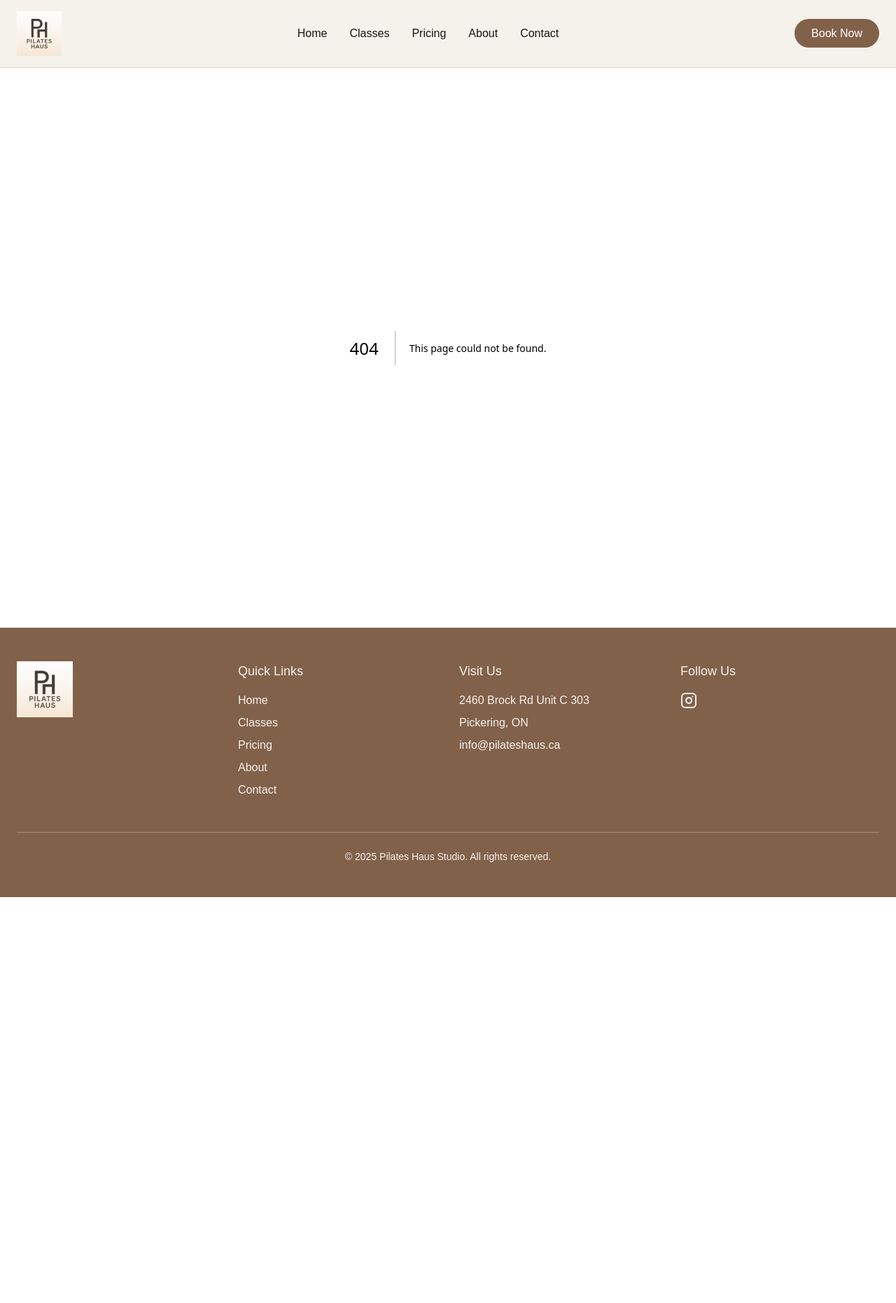
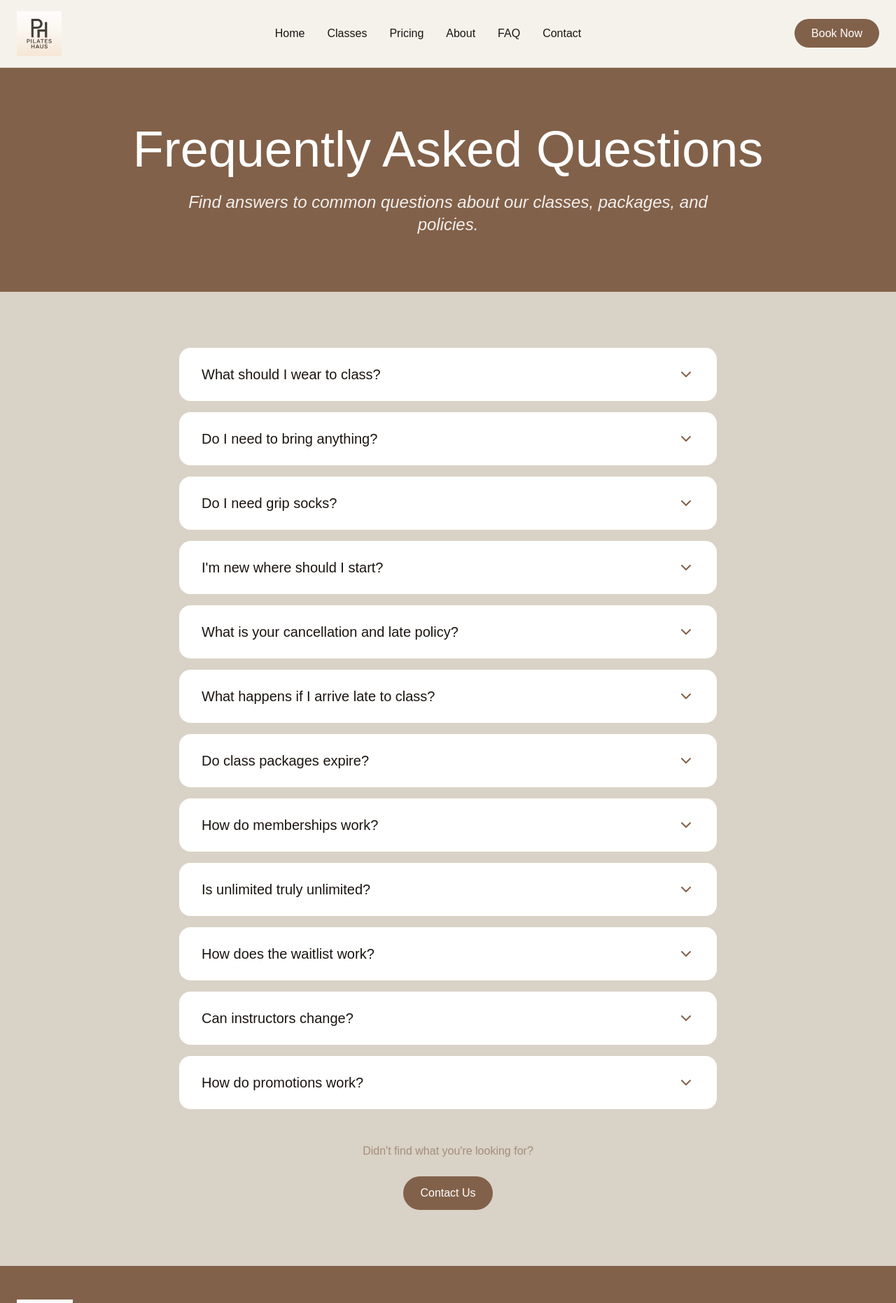
Before and after one commit to Joshuams128/PilatesHuas, a Next.js app: page /faq in a window 1280 px wide. Before the commit this address had no page. Shown: the top 1862 px of the page at 70% size. Before the commit the page ends 1282 px from the top, so only its background shows below. Built offline with nearby package versions, Linux system fonts and the light colour scheme.

Commit message:
faq updated

```diff
--- /dev/null
+++ b/src/app/faq/page.tsx
@@ -0,0 +1,131 @@
+"use client";
+
+import Link from "next/link";
+import { ChevronDown } from "lucide-react";
+import { useState } from "react";
+
+const faqs = [
+  {
+    question: "What should I wear to class?",
+    answer:
+      "Wear comfortable, form-fitting athletic wear. Grip socks are mandatory and available for purchase at the studio.",
+  },
+  {
+    question: "Do I need to bring anything?",
+    answer:
+      "Just yourself! We provide all equipment including reformers, mats, props, and water. Towels are available upon request.",
+  },
+  {
+    question: "Do I need grip socks?",
+    answer:
+      "Yes! Grip socks are required for all classes for safety and hygiene. If you don't have a pair, they're available for purchase at the studio.",
+  },
+  {
+    question: "I'm new where should I start?",
+    answer:
+      "We recommend starting with our Form & Align or Tone & Core classes, which are perfect for beginners. Our instructors will guide you through everything so you feel comfortable and confident from your very first class.",
+  },
+  {
+    question: "What is your cancellation and late policy?",
+    answer:
+      "We kindly ask that all classes be canceled or rescheduled at least 8 hours in advance. Late cancellations will result in the loss of a class credit, and no-shows will incur a $25 fee. We completely understand that things come up, but this policy allows us to offer spots to other clients and keep our schedule running smoothly.",
+  },
+  {
+    question: "What happens if I arrive late to class?",
+    answer:
+      "To maintain the flow and safety of class, we allow a short grace period for late arrivals. If you arrive more than a few minutes late, you may not be permitted to join, and the class will be considered a late cancel. We always recommend arriving 5–10 minutes early to get settled.",
+  },
+  {
+    question: "Do class packages expire?",
+    answer:
+      "Yes all class packages have an expiry date, which begins from your first booked class. We always recommend booking consistently to get the most out of your sessions.",
+  },
+  {
+    question: "How do memberships work?",
+    answer:
+      "Our memberships are auto-renewing and designed for consistency. A minimum of 15 days' written notice is required for any cancellations or changes prior to your next billing cycle.",
+  },
+  {
+    question: "Is unlimited truly unlimited?",
+    answer:
+      "Yes unlimited memberships allow you to take one class per day. This helps ensure fair access for all members while keeping class sizes balanced.",
+  },
+  {
+    question: "How does the waitlist work?",
+    answer:
+      "If a class is full, clients can join the waitlist. If a spot becomes available, they'll be automatically added and notified. Standard cancellation policies still apply once they are added to the class.",
+  },
+  {
+    question: "Can instructors change?",
+    answer:
+      "While we do our best to keep the schedule consistent, instructors may occasionally change. All of our instructors are highly trained, and we encourage clients to experience different teaching styles.",
+  },
+  {
+    question: "How do promotions work?",
+    answer:
+      "Promotional packages are available for a limited time and cannot be combined with other offers unless stated. Promo codes can be entered at checkout on our booking platform.",
+  },
+];
+
+export default function FAQPage() {
+  const [openFaq, setOpenFaq] = useState<number | null>(null);
+
+  return (
+    <div className="w-full">
+      {/* Page Header */}
+      <section className="bg-[#82614A] py-20">
+        <div className="max-w-[1440px] mx-auto px-6 text-center">
+          <h1 className="font-heading font-light text-5xl md:text-7xl text-white mb-6">
+            Frequently Asked Questions
+          </h1>
+          <p className="font-heading text-xl md:text-2xl text-white/90 max-w-3xl mx-auto italic">
+            Find answers to common questions about our classes, packages, and policies.
+          </p>
+        </div>
+      </section>
+
+      {/* FAQ Section */}
+      <section className="py-20 bg-[#D9D2C6]">
+        <div className="max-w-[1440px] mx-auto px-6">
+          <div className="max-w-3xl mx-auto space-y-4">
+            {faqs.map((faq, index) => (
+              <div key={index} className="bg-white rounded-2xl overflow-hidden">
+                <button
+                  onClick={() => setOpenFaq(openFaq === index ? null : index)}
+                  className="w-full px-8 py-6 flex items-center justify-between text-left hover:bg-[#F5F2EC] transition"
+                >
+                  <span className="font-heading text-xl text-[#1A1410]">
+                    {faq.question}
+                  </span>
+                  <ChevronDown
+                    className={`w-6 h-6 text-[#82614A] transition-transform ${
+                      openFaq === index ? "rotate-180" : ""
+                    }`}
+                  />
+                </button>
+                {openFaq === index && (
+                  <div className="px-8 pb-6">
+                    <p className="font-heading text-[#1A1410] leading-relaxed">
+                      {faq.answer}
+                    </p>
+                  </div>
+                )}
+              </div>
+            ))}
+          </div>
+          <div className="text-center mt-12">
+            <p className="font-heading text-[#A48D78] mb-6">
+              Didn't find what you're looking for?
+            </p>
+            <Link
+              href="/contact"
+              className="inline-block px-6 py-3 bg-[#82614A] text-white font-heading rounded-full hover:bg-[#6d5038] transition"
+            >
+              Contact Us
+            </Link>
+          </div>
+        </div>
+      </section>
+    </div>
+  );
+}
--- a/src/components/Footer.tsx
+++ b/src/components/Footer.tsx
@@ -33,6 +33,9 @@ export function Footer() {
               </Link>
               <Link href="/about" className="hover:text-[#D9D2C6] transition">
                 About
+              </Link>
+              <Link href="/faq" className="hover:text-[#D9D2C6] transition">
+                FAQ
               </Link>
               <Link href="/contact" className="hover:text-[#D9D2C6] transition">
                 Contact
--- a/src/components/Navbar.tsx
+++ b/src/components/Navbar.tsx
@@ -36,6 +36,9 @@ export function Navbar() {
           </Link>
           <Link href="/about" className="font-heading text-[#1A1410] hover:text-[#82614A] transition">
             About
+          </Link>
+          <Link href="/faq" className="font-heading text-[#1A1410] hover:text-[#82614A] transition">
+            FAQ
           </Link>
           <Link href="/contact" className="font-heading text-[#1A1410] hover:text-[#82614A] transition">
             Contact
@@ -95,6 +98,13 @@ export function Navbar() {
               About
             </Link>
             <Link
+              href="/faq"
+              className="font-heading text-[#1A1410] hover:text-[#82614A] py-2"
+              onClick={() => setMobileMenuOpen(false)}
+            >
+              FAQ
+            </Link>
+            <Link
               href="/contact"
               className="font-heading text-[#1A1410] hover:text-[#82614A] py-2"
               onClick={() => setMobileMenuOpen(false)}
```
